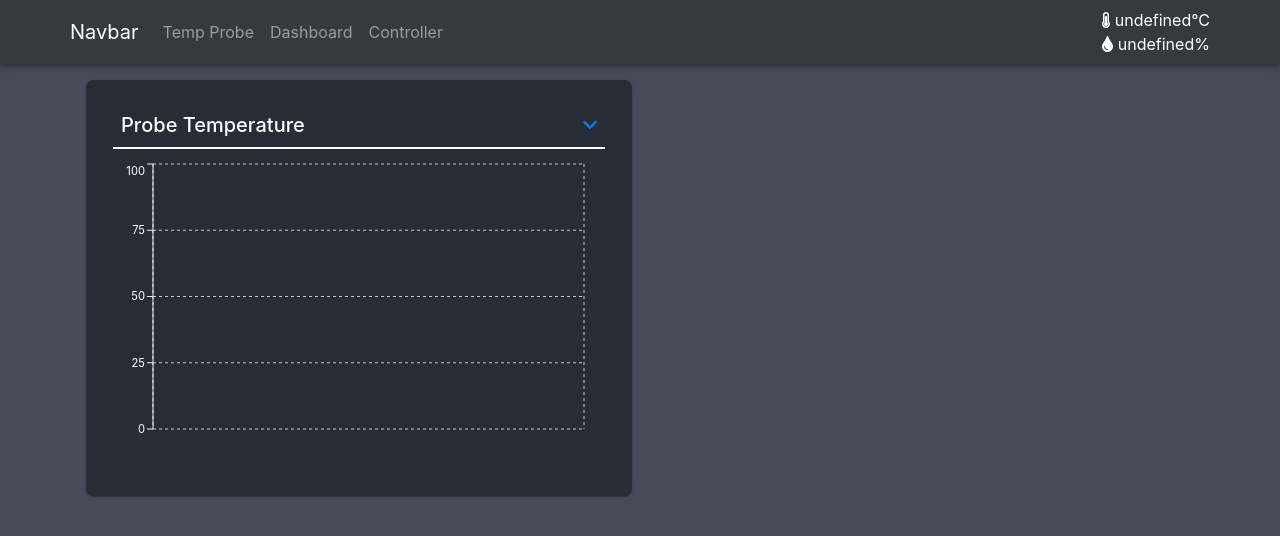
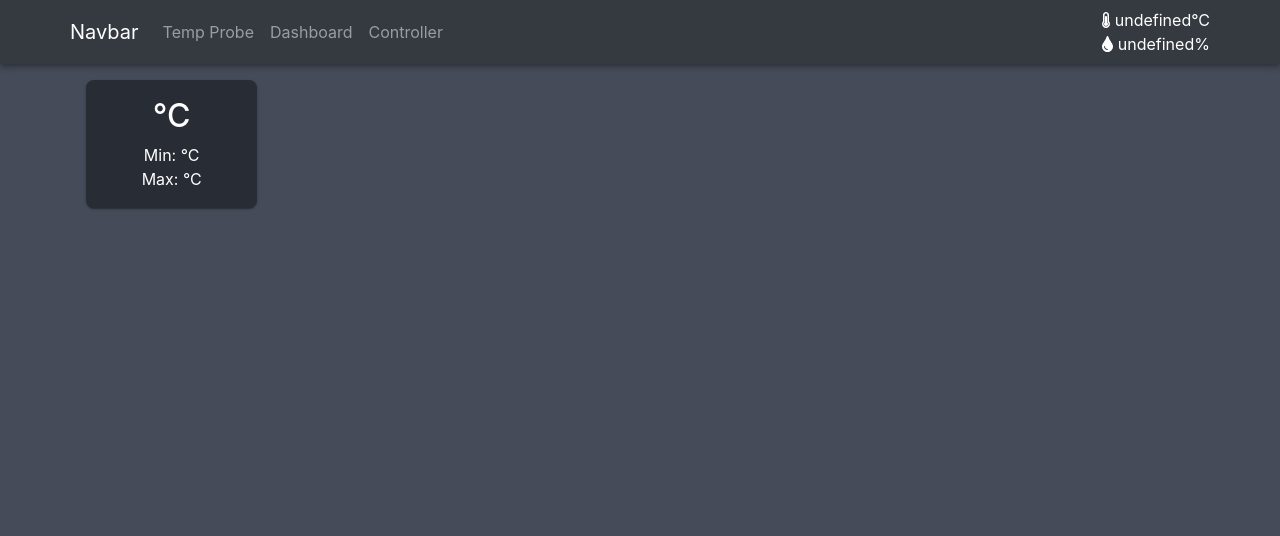
Before and after one commit to Simon-Oliver/next-exploration, a Next.js app: page /tempprobe in a window 1280 px wide. Shown: the top 536 px of the page. Built offline with nearby package versions, Linux system fonts and the light colour scheme; no server answers.

Commit message:
added min max temp card

```diff
--- a/components/store.js
+++ b/components/store.js
@@ -1,36 +1,36 @@
-import React, { createContext, useContext, useReducer } from 'react';
-import moment from 'moment';
+import React, { createContext, useContext, useReducer } from "react";
+import moment from "moment";
 
 const StoreContext = createContext();
 const initialState = {
   chartDateTime: {
     startDate: moment(),
-    endDate: moment().subtract(24, 'hours'),
-    startTime: '00:00',
-    endTime: '24:00',
+    endDate: moment().subtract(24, "hours"),
+    startTime: "00:00",
+    endTime: "24:00",
   },
-  tempProbeData: [{ name: '', hum: '', temp: '' }],
+  tempProbeData: [{ name: "", hum: "", temp: "", max: "", min: "" }],
 };
 
 const reducer = (state, action) => {
   switch (action.type) {
-    case 'startDate':
+    case "startDate":
       return {
         chartDateTime: { ...state.chartDateTime, startDate: action.data },
       };
-    case 'endDate':
+    case "endDate":
       return {
         chartDateTime: { ...state.chartDateTime, endDate: action.data },
       };
-    case 'startTime':
+    case "startTime":
       return {
         chartDateTime: { ...state.chartDateTime, startTime: action.data },
       };
-    case 'endTime':
+    case "endTime":
       return {
         chartDateTime: { ...state.chartDateTime, endTime: action.data },
       };
-    case 'SetTempProbeData':
+    case "SetTempProbeData":
       return {
         ...state,
         tempProbeData: [...state.tempProbeData, action.data],
@@ -43,7 +43,11 @@ const reducer = (state, action) => {
 export const StoreProvider = ({ children }) => {
   const [state, dispatch] = useReducer(reducer, initialState);
 
-  return <StoreContext.Provider value={{ state, dispatch }}>{children}</StoreContext.Provider>;
+  return (
+    <StoreContext.Provider value={{ state, dispatch }}>
+      {children}
+    </StoreContext.Provider>
+  );
 };
 
 export const useStore = () => useContext(StoreContext);
--- a/pages/tempprobe.js
+++ b/pages/tempprobe.js
@@ -1,10 +1,14 @@
-import React, { useState, useRef, useEffect } from 'react';
-import Graph from '../components/Widget/Graph';
-import { useStore } from '../components/store';
+import React, { useState, useRef, useEffect } from "react";
+import Graph from "../components/Widget/Graph";
+import { useStore } from "../components/store";
 
-import moment from 'moment';
+import moment from "moment";
+import style from "./tempprobe.module.css";
 
-const data = [];
+function round(value, precision) {
+  var multiplier = Math.pow(10, precision || 0);
+  return Math.round(value * multiplier) / multiplier;
+}
 
 function useInterval(callback, delay) {
   const savedCallback = useRef();
@@ -27,7 +31,7 @@ function useInterval(callback, delay) {
 }
 
 const fetchData = async () => {
-  const res = await fetch('http://192.168.1.10:8000/temp');
+  const res = await fetch("http://192.168.1.10:8000/temp");
   const data = await res.json();
   return data;
 };
@@ -35,18 +39,21 @@ const fetchData = async () => {
 const TempProbe = () => {
   const { state, dispatch } = useStore();
 
-  const [temp, setTemp] = useState([{ name: '', hum: '', temp: '' }]);
+  const [temp, setTemp] = useState([
+    { name: "", hum: "", temp: "", min: "", max: "" },
+  ]);
   let [delay, setDelay] = useState(1000);
 
   useInterval(async () => {
     const data = await fetchData();
     const arr = {
-      temp: Math.round(Number(data.temp.temp)),
-      name: moment().format('ss'),
-      hum: ' ',
+      temp: round(Number(data.temp.temp), 1).toFixed(1),
+      name: moment().format("ss"),
+      hum: " ",
+      max: 29,
+      min: 23,
     };
-
-    dispatch({ type: 'SetTempProbeData', data: arr });
+    dispatch({ type: "SetTempProbeData", data: arr });
   }, delay);
 
   //   useEffect(() => {
@@ -64,7 +71,11 @@ const TempProbe = () => {
 
   return (
     <>
-      <Graph data={state.tempProbeData} title={'Probe Temperature'}></Graph>
+      <div className={style.card}>
+        <h2>{state.tempProbeData.slice(-1)[0].temp}°C</h2>
+        <h7>Min: {state.tempProbeData.slice(-1)[0].min}°C</h7>
+        <h7>Max: {state.tempProbeData.slice(-1)[0].max}°C</h7>
+      </div>
     </>
   );
 };
--- a/pages/tempprobe.module.css
+++ b/pages/tempprobe.module.css
@@ -0,0 +1,19 @@
+.card {
+  color: white;
+  box-shadow: 0 1px 1px 0 rgba(0, 0, 0, 0.14),
+    0 2px 1px -1px rgba(0, 0, 0, 0.12), 0 1px 3px 0 rgba(0, 0, 0, 0.2);
+  border: none;
+  background: #282c34 !important;
+  grid-column: span 2;
+  grid-row: span 3;
+  border-radius: 0.5rem;
+  display: flex;
+  flex-direction: column;
+  align-items: center;
+  justify-content: center;
+}
+
+.box {
+  display: flex;
+  gap: 0.5rem;
+}
```
